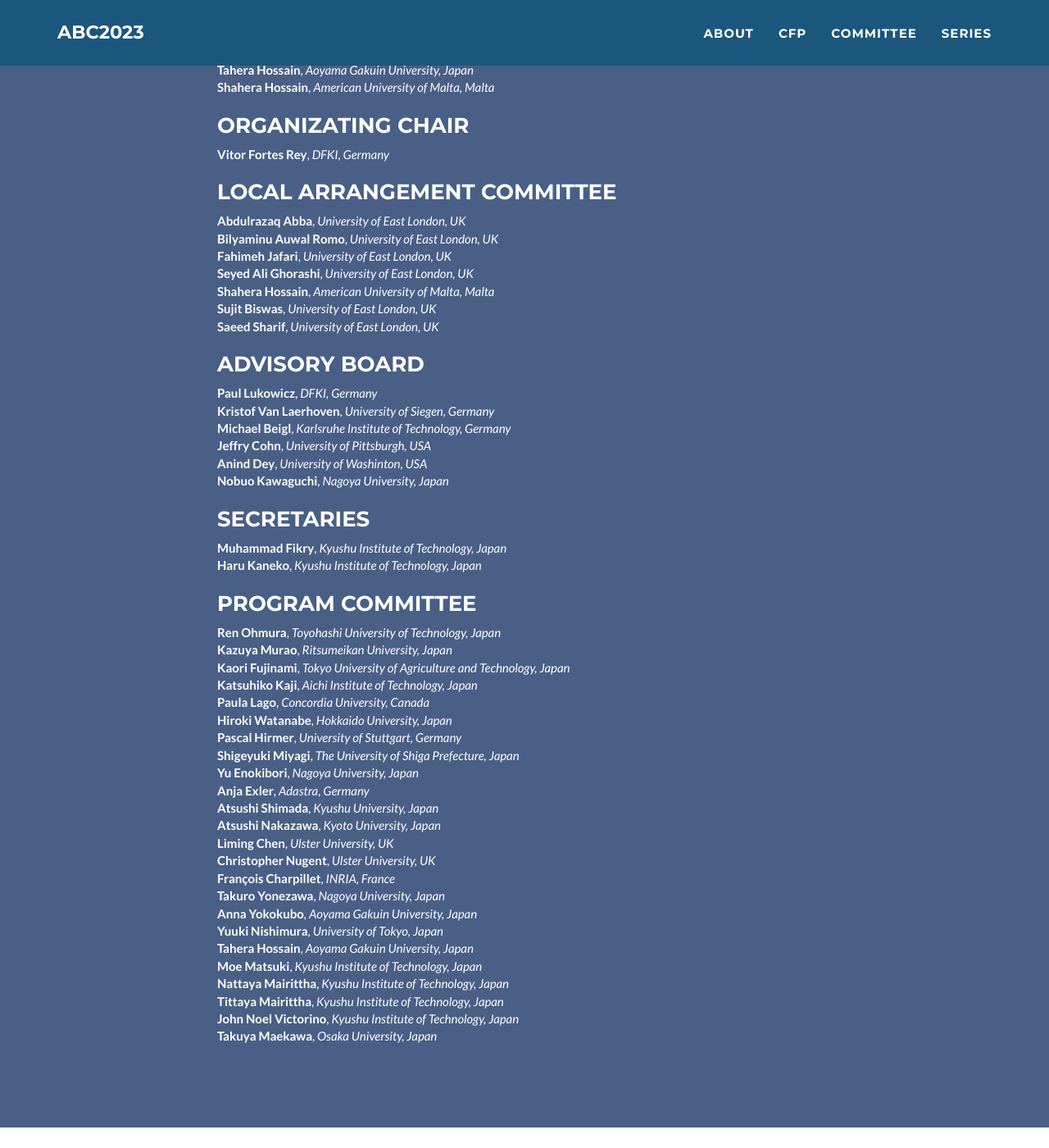
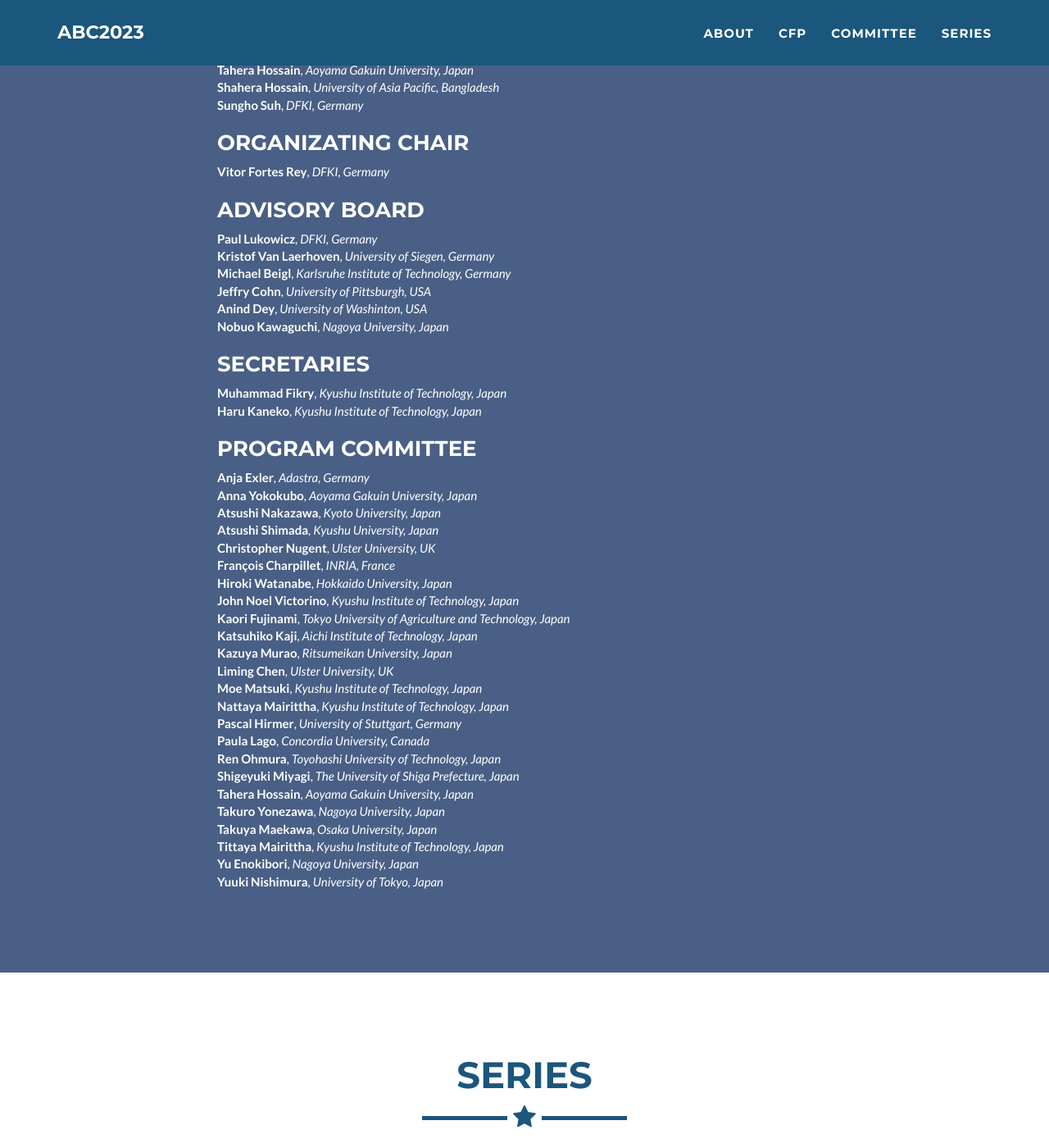
Before and after one commit to abc-research/abc-research.github.io, a Jekyll site: the page built from index.html, in a window 1280 px wide and 1400 px high, scrolled down 3267 px. Shown: the whole window at 82% size. Built offline with Jekyll 4.4.1, drawn with Linux system fonts in a browser that asks for light colours; part of the change alters nothing that is shown.

Commit message:
Update _config.yml

```diff
--- a/_config.yml
+++ b/_config.yml
@@ -346,7 +346,9 @@ committee:
       - name: Tahera Hossain
         affil: Aoyama Gakuin University, Japan
       - name: Shahera Hossain
-        affil: American University of Malta, Malta
+        affil: University of Asia Pacific, Bangladesh
+      - name: Sungho Suh
+        affil: DFKI, Germany
 # - role: Local Organization Chair (TBA)
 #    member:
 #      - name: Phond Phunchongharn
@@ -355,22 +357,22 @@ committee:
     member:
       - name: Vitor Fortes Rey
         affil: DFKI, Germany
-  - role: Local Arrangement Committee
-    member:
-      - name: Abdulrazaq Abba
-        affil: University of East London, UK
-      - name: Bilyaminu Auwal Romo
-        affil: University of East London, UK
-      - name: Fahimeh Jafari
-        affil: University of East London, UK
-      - name: Seyed Ali Ghorashi
-        affil: University of East London, UK
-      - name: Shahera Hossain
-        affil: American University of Malta, Malta
-      - name: Sujit Biswas
-        affil: University of East London, UK
-      - name: Saeed Sharif
-        affil: University of East London, UK
+  #- role: Local Arrangement Committee
+  #  member:
+  #    - name: Abdulrazaq Abba
+   #     affil: University of East London, UK
+   #   - name: Bilyaminu Auwal Romo
+   #     affil: University of East London, UK
+   #   - name: Fahimeh Jafari
+   #     affil: University of East London, UK
+   #   - name: Seyed Ali Ghorashi
+   #     affil: University of East London, UK
+   #   - name: Shahera Hossain
+   #     affil: American University of Malta, Malta
+   #   - name: Sujit Biswas
+   #     affil: University of East London, UK
+   #   - name: Saeed Sharif
+   #     affil: University of East London, UK
   - role: Advisory Board
     member:
       - name: Paul Lukowicz
@@ -395,10 +397,22 @@ committee:
          affil: Kyushu Institute of Technology, Japan
   - role: Program Committee
     member:
-      - name: Ren Ohmura
-        affil: Toyohashi University of Technology, Japan
-      - name: Kazuya Murao
-        affil: Ritsumeikan University, Japan
+      - name: Anja Exler
+        affil: Adastra, Germany
+      - name: Anna Yokokubo
+        affil: Aoyama Gakuin University, Japan
+      - name: Atsushi Nakazawa
+        affil: Kyoto University, Japan
+      - name: Atsushi Shimada
+        affil: Kyushu University, Japan
+      - name: Christopher Nugent
+        affil: Ulster University, UK
+      - name: François Charpillet
+        affil: INRIA, France
+      - name: Hiroki Watanabe
+        affil: Hokkaido University, Japan
+      - name: John Noel Victorino
+        affil: Kyushu Institute of Technology, Japan
       - name: Kaori Fujinami
         affil: Tokyo University of Agriculture and Technology, Japan
 #      - name: Kristof Van Laerhoven
@@ -411,20 +425,36 @@ committee:
 #        affil: Ss. Cyril and Methodius University, Macedonia
       - name: Katsuhiko Kaji
         affil: Aichi Institute of Technology, Japan
+      - name: Kazuya Murao
+        affil: Ritsumeikan University, Japan
+      - name: Liming Chen
+        affil: Ulster University, UK
 #      - name: Tsuyoshi Okita
 #        affil: Kyushu Institute of Technology / Riken, Japan
+      - name: Moe Matsuki
+        affil: Kyushu Institute of Technology, Japan
+      - name: Nattaya Mairittha
+        affil: Kyushu Institute of Technology, Japan
+      - name: Pascal Hirmer
+        affil: University of Stuttgart, Germany
       - name: Paula Lago
         affil: Concordia University, Canada
-      - name: Hiroki Watanabe
-        affil: Hokkaido University, Japan
-      - name: Pascal Hirmer
-        affil: University of Stuttgart, Germany
+      - name: Ren Ohmura
+        affil: Toyohashi University of Technology, Japan
       - name: Shigeyuki Miyagi
         affil: The University of Shiga Prefecture, Japan
+      - name: Tahera Hossain
+        affil: Aoyama Gakuin University, Japan
+      - name: Takuro Yonezawa
+        affil: Nagoya University, Japan
+      - name: Takuya Maekawa
+        affil: Osaka University, Japan
+      - name: Tittaya Mairittha
+        affil: Kyushu Institute of Technology, Japan
       - name: Yu Enokibori
         affil: Nagoya University, Japan
-      - name: Anja Exler
-        affil: Adastra, Germany
+      - name: Yuuki Nishimura
+        affil: University of Tokyo, Japan
 #      - name: Kristina Yordanova
 #        affil: University of Rostock, Germany
 #      - name: Trung Thanh NGO
@@ -437,38 +467,11 @@ committee:
 ##        affil: Khulna University of Engineering & Technology, Bangladesh
 #      - name: Upal Mahbub
 #        affil: University of Meryland, College Park, USA
-      - name: Atsushi Shimada
-        affil: Kyushu University, Japan
-      - name: Atsushi Nakazawa
-        affil: Kyoto University, Japan
-      - name: Liming Chen
-        affil: Ulster University, UK
-      - name: Christopher Nugent
-        affil: Ulster University, UK
-      - name: François Charpillet
-        affil: INRIA, France
 #      - name: Maria Del Pilar Villamil Giraldo
 #        affil: University of Los Andes, Colombia
 ##      - name: Shoji Kobashi
 ##        affil: University of Hyogo, Japan
-      - name: Takuro Yonezawa
-        affil: Nagoya University, Japan
-      - name: Anna Yokokubo
-        affil: Aoyama Gakuin University, Japan
-      - name: Yuuki Nishimura
-        affil: University of Tokyo, Japan
-      - name: Tahera Hossain
-        affil: Aoyama Gakuin University, Japan
-      - name: Moe Matsuki
-        affil: Kyushu Institute of Technology, Japan
-      - name: Nattaya Mairittha
-        affil: Kyushu Institute of Technology, Japan
-      - name: Tittaya Mairittha
-        affil: Kyushu Institute of Technology, Japan
-      - name: John Noel Victorino
-        affil: Kyushu Institute of Technology, Japan
-      - name: Takuya Maekawa
-        affil: Osaka University, Japan
+
 
 cfp:
   text:
```
